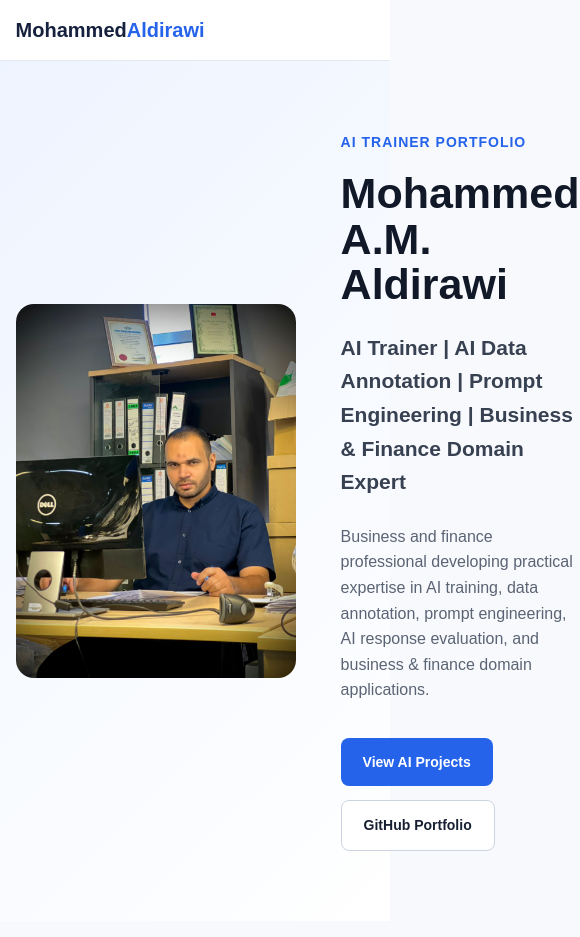
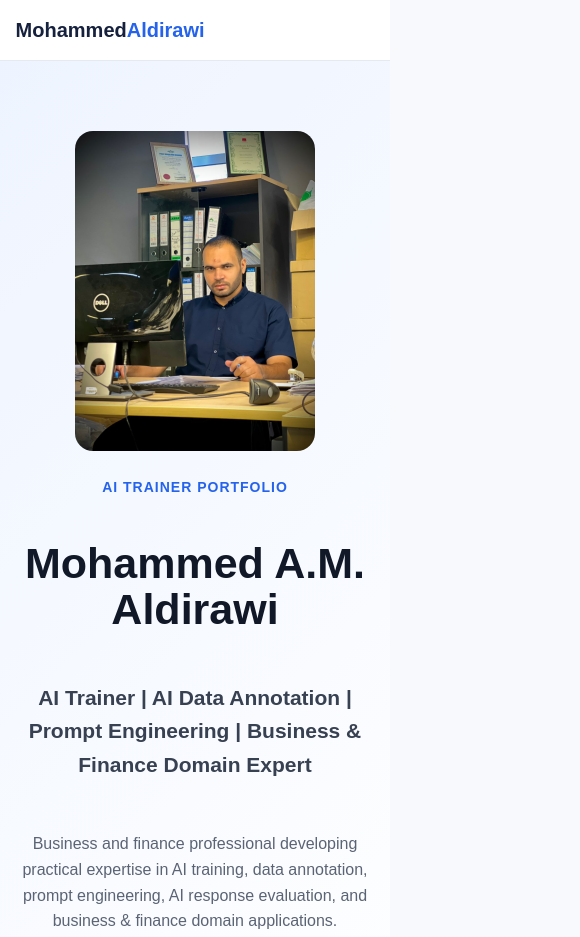
Before and after one commit to MohamedAldirawi/ai-trainer-portfolio, a plain HTML site: page index.html in a window 390 px wide. Shown: the top 937 px of the page, 580 px wide, since content can reach past the window. Drawn offline with Linux system fonts and the light colour scheme.

Commit message:
Make hero section responsive

```diff
--- a/index.html
+++ b/index.html
@@ -438,6 +438,32 @@
         font-size: 16px;
       }
     }
+    @media (max-width: 768px) {
+  .hero-content {
+    grid-template-columns: 1fr;
+    text-align: center;
+    gap: 25px;
+  }
+
+  .hero-content > img {
+    grid-column: 1;
+    grid-row: auto;
+    width: 240px !important;
+    margin: 0 auto;
+  }
+
+  .hero-content > .eyebrow,
+  .hero-content > h1,
+  .hero-content > h2,
+  .hero-content > p,
+  .hero-content > .buttons {
+    grid-column: 1;
+  }
+
+  .hero-content > .buttons {
+    justify-content: center;
+  }
+}
   </style>
 </head>
 
```
